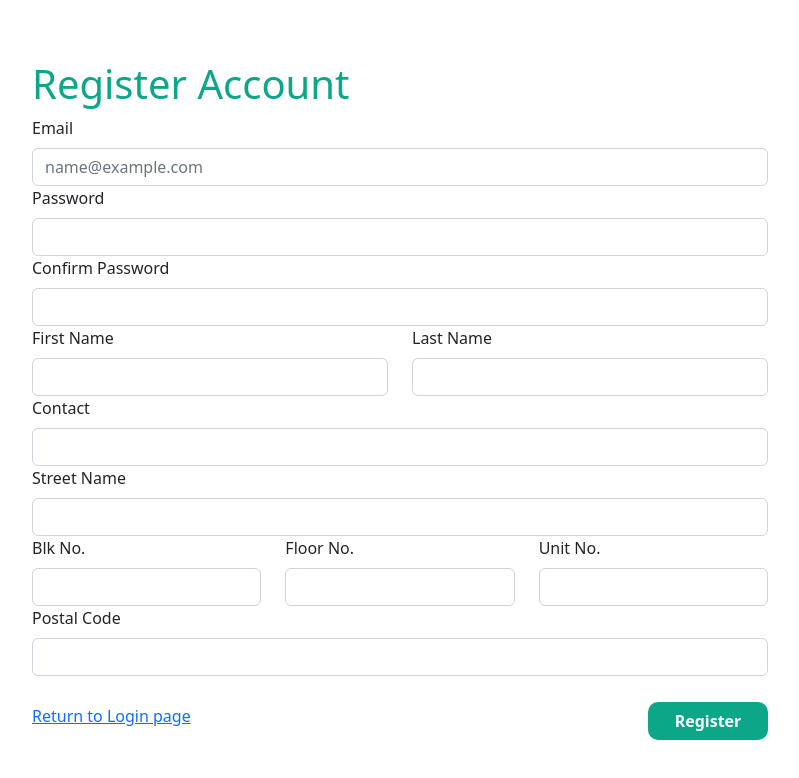
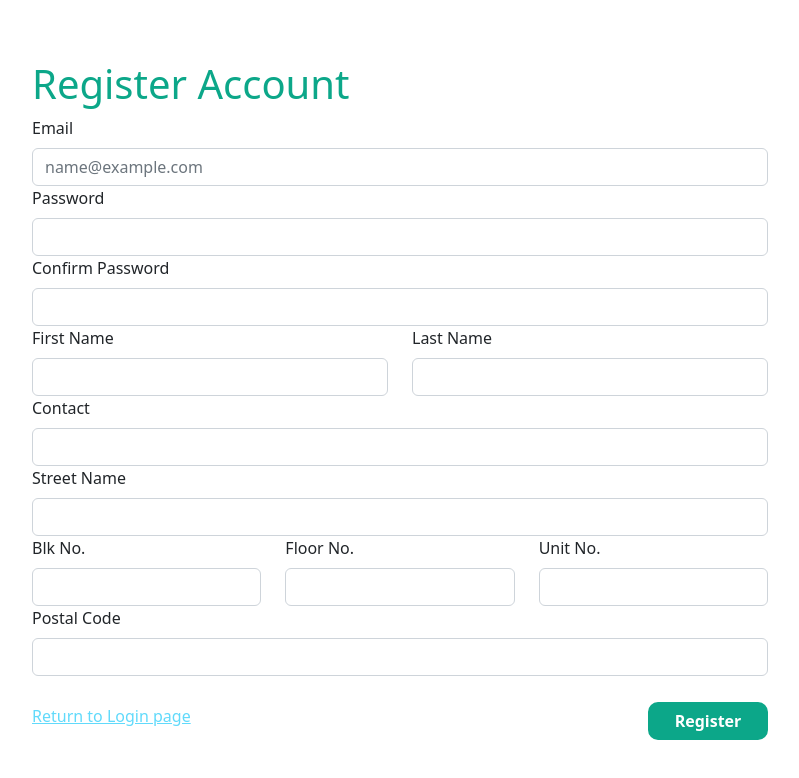
Before and after one commit to mtech-batch-31/waste-recycler-client, a React (Create React App) app: page /register in a window 1280 px wide. Shown: the top 778 px of the page, without its empty margins (240-1039 px from the left). Built offline with nearby package versions, Linux system fonts and the light colour scheme.

Commit message:
LinkStyle Applied

```diff
--- a/src/Page/Register.tsx
+++ b/src/Page/Register.tsx
@@ -222,7 +222,7 @@ const RegisterAccount = () => {
             </Row>
             <Row className="d-flex justify-content-between align-items-center">
                 <Col>
-                    <Link to="..">Return to Login page</Link>
+                    <Link className="App-link" to="..">Return to Login page</Link>
                 </Col>
                 <Col className="d-flex justify-content-end">
                     <Button variant="primary" type="submit" className="btn-custom">Register</Button>
```
